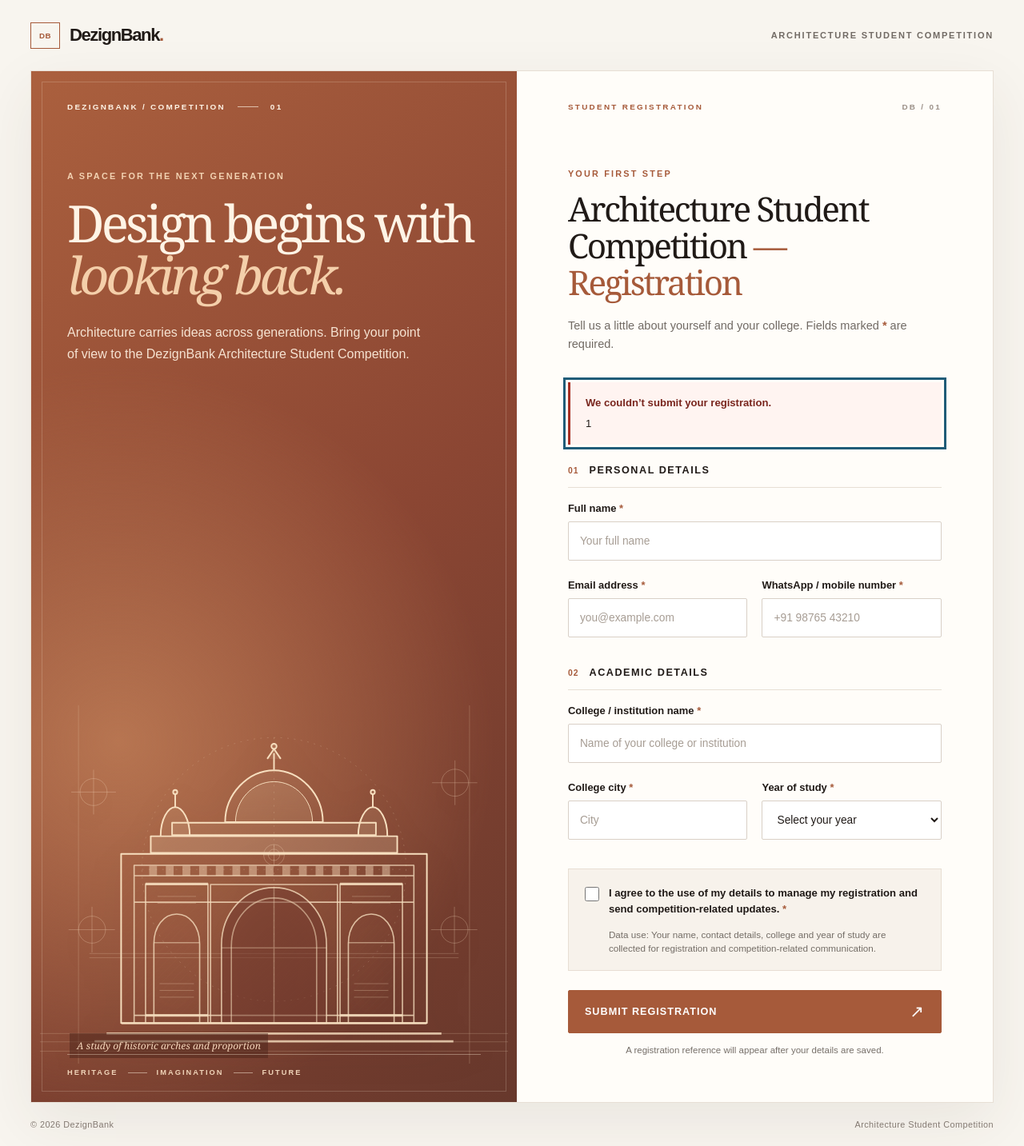
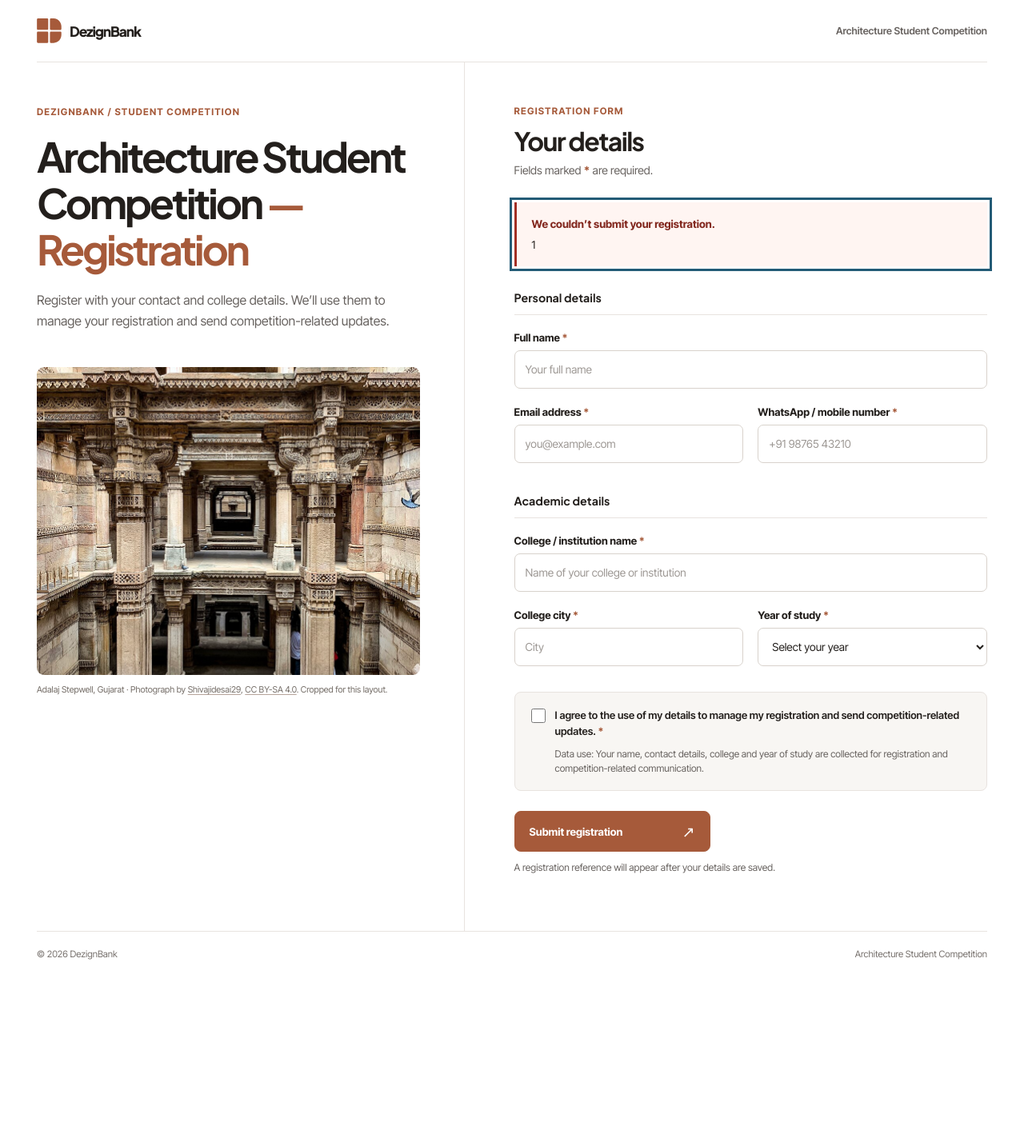
Before and after one commit to teamsidh/competition, a PHP site: page / in a window 1280 px wide. Shown: the whole page at 80% size. After the commit the page ends 1200 px from the top, so only its background shows below. Run offline with PHP 8.4, Linux system fonts and the light colour scheme; the visitor is signed in with stand-in values (Sample User, id 1).

Commit message:
Align competition registration with DezignBank brand and document submissions access

```diff
--- a/app/assets/style.css
+++ b/app/assets/style.css
@@ -1,96 +1,132 @@
-:root{--terracotta:#a65a3a;--rust:#824530;--dark:#201a17;--cream:#f8f5ef;--paper:#fffdf9;--line:#e7dfd5;--muted:#716a64;--error:#a62f24;--focus:#205c78;font-family:Arial,Helvetica,sans-serif;color:var(--dark);background:var(--cream)}
+:root{
+  --brand:#a65a3a;
+  --brand-dark:#87482f;
+  --ink:#231f1c;
+  --muted:#686360;
+  --line:#e8e3df;
+  --soft:#f8f6f3;
+  --error:#a22f24;
+  --focus:#235b76;
+  color:var(--ink);
+  background:#fff;
+  font-family:"Inter Tight",Arial,sans-serif;
+}
 *{box-sizing:border-box}
 html{scroll-behavior:smooth}
-body{margin:0;min-width:320px}
+body{min-width:320px;margin:0}
 button,input,select{font:inherit}
+button{cursor:pointer}
 a{color:inherit}
-button{cursor:pointer}
 :focus-visible{outline:3px solid var(--focus);outline-offset:3px}
-.skip-link{position:absolute;top:-4rem;left:1rem;z-index:20;background:var(--paper);padding:.7rem 1rem;border-radius:4px}
+.skip-link{position:absolute;top:-5rem;left:1rem;z-index:30;padding:.75rem 1rem;background:#fff;border:1px solid var(--line)}
 .skip-link:focus{top:1rem}
-.site-shell{max-width:1680px;min-height:100vh;margin:auto;padding:0 38px;display:flex;flex-direction:column}
-.site-header{height:88px;display:flex;align-items:center;justify-content:space-between;gap:20px}
-.brand{display:inline-flex;align-items:center;gap:12px;text-decoration:none}
-.brand-placeholder{display:grid;place-items:center;width:37px;height:33px;border:1.5px solid var(--terracotta);color:var(--terracotta);font-size:.61rem;font-weight:800;letter-spacing:.04em}
-.brand-name{font-size:1.38rem;font-weight:800;letter-spacing:-.065em}
-.brand-dot{color:var(--terracotta)}
-.header-label{font-size:.69rem;text-transform:uppercase;letter-spacing:.16em;color:var(--muted);font-weight:700}
-.main-grid{display:grid;grid-template-columns:minmax(0,1.02fr) minmax(0,1fr);min-height:700px;flex:1;border:1px solid var(--line);background:var(--paper);box-shadow:0 24px 70px rgba(69,47,32,.08)}
-.story-panel{position:relative;overflow:hidden;display:flex;flex-direction:column;min-height:900px;padding:39px 45px 30px;background:radial-gradient(circle at 18% 65%,#b77551 0%,transparent 48%),linear-gradient(140deg,#ab603e 0%,#8b4633 52%,#67382c 100%);color:#fff4e6}
-.story-panel:before{content:"";position:absolute;inset:13px;border:1px solid rgba(255,242,220,.19);pointer-events:none}
-.story-topline,.form-topline{position:relative;z-index:1;display:flex;align-items:center;gap:15px;font-size:.62rem;font-weight:800;letter-spacing:.23em}
-.topline-rule{width:26px;height:1px;background:rgba(255,244,230,.66)}
-.story-copy{position:relative;z-index:2;max-width:610px;margin-top:75px}
-.eyebrow{margin:0 0 20px;font-size:.68rem;font-weight:800;letter-spacing:.2em;text-transform:uppercase}
-.story-copy .eyebrow{color:#f2d2b2}
-.story-copy h1{margin:0;max-width:610px;font-family:Georgia,'Times New Roman',serif;font-size:clamp(3.2rem,5vw,5.9rem);font-weight:400;line-height:1.02;letter-spacing:-.06em}
-.story-copy h1 em{font-weight:400;color:#f4cfaa}
-.story-copy>p:last-child{max-width:445px;margin:25px 0 0;color:#f6e3d2;line-height:1.7;font-size:1rem}
-.heritage-art{position:relative;margin:auto -34px -12px;min-height:350px;display:flex;align-items:end;justify-content:center}
-.heritage-art img{width:min(100%,750px);height:auto;display:block;filter:drop-shadow(0 15px 20px rgba(43,18,10,.17))}
-.art-caption{position:absolute;left:37px;bottom:7px;padding:7px 9px;background:rgba(76,37,27,.5);font-family:Georgia,'Times New Roman',serif;font-size:.75rem;font-style:italic;color:#f6d7bc}
-.story-bottom{position:relative;z-index:2;display:flex;align-items:center;gap:12px;padding:17px 0 2px;border-top:1px solid rgba(255,240,219,.36);font-size:.58rem;font-weight:700;letter-spacing:.22em;color:#f0d4b9}
-.story-line{height:1px;width:24px;background:rgba(255,240,219,.5)}
-.form-panel{padding:39px clamp(28px,5vw,82px) 56px}
-.form-topline{justify-content:space-between;color:var(--terracotta)}
-.form-index{color:#9c9189}
-.form-intro{margin:72px 0 35px}
-.form-intro .eyebrow{color:var(--terracotta);margin-bottom:15px}
-.form-intro h2{margin:0;max-width:620px;font-family:Georgia,'Times New Roman',serif;font-weight:400;font-size:clamp(2.25rem,3.3vw,3.75rem);line-height:1.09;letter-spacing:-.052em}
-.form-intro h2 span{color:var(--terracotta)}
-.form-intro>p:last-child{margin:20px 0 0;line-height:1.6;color:var(--muted);font-size:.91rem}
-.required-mark{color:var(--terracotta);font-weight:700}
-.form-section-title{display:flex;align-items:center;gap:13px;margin:0 0 18px;padding-bottom:14px;border-bottom:1px solid var(--line)}
-.form-section-title.second{margin-top:37px}
-.form-section-title span{font-size:.65rem;color:var(--terracotta);font-weight:800;letter-spacing:.1em}
-.form-section-title h3{margin:0;font-size:.79rem;text-transform:uppercase;letter-spacing:.12em;font-weight:800}
-.field-grid{display:grid;grid-template-columns:1fr 1fr;column-gap:18px;row-gap:23px}
+.site-shell{max-width:1440px;min-height:100vh;margin:0 auto;padding:0 46px;display:flex;flex-direction:column}
+.site-header{min-height:78px;display:flex;align-items:center;justify-content:space-between;gap:20px;border-bottom:1px solid var(--line)}
+.brand{display:inline-flex;align-items:center;gap:10px;text-decoration:none}
+.brand-mark{display:block;width:31px;height:31px}
+.brand-name{font-family:"Plus Jakarta Sans",Arial,sans-serif;font-size:1.08rem;font-weight:800;letter-spacing:-.065em}
+.header-label{color:var(--muted);font-size:.78rem;font-weight:600}
+.main-grid{display:grid;grid-template-columns:minmax(0,.9fr) minmax(0,1.1fr);flex:1}
+.story-panel{min-width:0;padding:55px 55px 55px 0;border-right:1px solid var(--line)}
+.eyebrow{margin:0;color:var(--brand);font-size:.73rem;font-weight:700;letter-spacing:.1em;text-transform:uppercase}
+.story-copy h1{max-width:550px;margin:20px 0 0;font-family:"Plus Jakarta Sans",Arial,sans-serif;font-size:clamp(2.65rem,4vw,4.1rem);font-weight:700;line-height:1.13;letter-spacing:-.065em}
+.story-copy h1 span{color:var(--brand)}
+.story-copy>p:last-child{max-width:465px;margin:21px 0 0;color:var(--muted);font-size:1rem;line-height:1.65}
+.heritage-art{margin:45px 0 0}
+.heritage-art img{display:block;width:100%;height:385px;object-fit:cover;object-position:center 42%;border-radius:9px}
+.heritage-art figcaption{margin-top:10px;color:#746d67;font-size:.68rem;line-height:1.5}
+.heritage-art figcaption a{text-decoration:underline;text-decoration-color:#b6a49b;text-underline-offset:2px}
+.form-panel{min-width:0;padding:54px 0 70px 62px}
+.form-intro{margin:0 0 29px}
+.form-intro h2{margin:10px 0 6px;font-family:"Plus Jakarta Sans",Arial,sans-serif;font-size:clamp(1.85rem,2.5vw,2.35rem);font-weight:700;letter-spacing:-.05em}
+.form-intro>p:last-child{margin:0;color:var(--muted);font-size:.88rem;line-height:1.55}
+.required-mark{color:var(--brand);font-weight:700}
+.form-section-title{margin:30px 0 20px;padding-bottom:12px;border-bottom:1px solid var(--line)}
+.form-section-title.second{margin-top:38px}
+.form-section-title h3{margin:0;font-family:"Plus Jakarta Sans",Arial,sans-serif;font-size:.89rem;font-weight:700}
+.field-grid{display:grid;grid-template-columns:1fr 1fr;gap:21px 18px}
 .field{min-width:0;display:flex;flex-direction:column}
 .field-full{grid-column:1/-1}
-.field label{margin-bottom:9px;font-size:.81rem;font-weight:700}
-.field input,.field select{width:100%;height:49px;padding:0 14px;background:#fff;border:1px solid #d9d0c7;border-radius:2px;color:var(--dark);font-size:.86rem;transition:border-color .15s,box-shadow .15s}
-.field input::placeholder{color:#a79d94}
-.field input:hover,.field select:hover{border-color:#b8a89c}
-.field input:focus,.field select:focus{outline:2px solid var(--focus);outline-offset:1px;border-color:var(--focus)}
+.field label{margin-bottom:8px;font-size:.82rem;font-weight:700}
+.field input,.field select{width:100%;height:48px;padding:0 13px;border:1px solid #d8d2cc;border-radius:7px;background:#fff;color:var(--ink);font-size:.86rem;transition:border-color .15s,box-shadow .15s}
+.field input::placeholder{color:#9d9894}
+.field input:hover,.field select:hover{border-color:#aa9b90}
+.field input:focus,.field select:focus{border-color:var(--focus);outline:2px solid var(--focus);outline-offset:1px}
 .field [aria-invalid="true"],.consent-block [aria-invalid="true"]{border-color:var(--error)}
-.field-error{display:block;margin-top:7px;color:var(--error);font-size:.75rem;line-height:1.4}
-.consent-block{margin:36px 0 24px;padding:20px 20px 18px;background:#f7f2eb;border:1px solid #e8ded3}
-.checkbox-label{display:flex;align-items:flex-start;gap:12px;font-size:.82rem;line-height:1.55;font-weight:600;cursor:pointer}
-.checkbox-label input{flex:none;width:18px;height:18px;margin:2px 0 0;accent-color:var(--terracotta)}
+.field-error{display:block;margin-top:7px;color:var(--error);font-size:.76rem;line-height:1.4}
+.consent-block{margin:32px 0 25px;padding:18px 20px;background:var(--soft);border:1px solid var(--line);border-radius:8px}
+.checkbox-label{display:flex;align-items:flex-start;gap:12px;font-size:.81rem;font-weight:600;line-height:1.55;cursor:pointer}
+.checkbox-label input{flex:none;width:18px;height:18px;margin:2px 0 0;accent-color:var(--brand)}
 .consent-block>.field-error{margin-left:30px}
-.data-notice{margin:12px 0 0 30px;color:#746d66;line-height:1.5;font-size:.73rem}
-.submit-button{width:100%;min-height:54px;display:flex;align-items:center;justify-content:space-between;gap:20px;padding:0 20px;border:1px solid var(--terracotta);border-radius:2px;background:var(--terracotta);color:#fff;font-size:.79rem;font-weight:800;letter-spacing:.08em;text-transform:uppercase;transition:background .15s,transform .15s}
-.submit-button:hover{background:var(--rust);transform:translateY(-1px)}
-.submit-button:disabled{opacity:.66;cursor:wait;transform:none}
-.button-arrow{font-size:1.32rem;font-weight:400;line-height:1}
-.submit-note{margin:13px 0 0;color:#77706a;font-size:.72rem;line-height:1.5;text-align:center}
-.site-footer{display:flex;justify-content:space-between;gap:20px;padding:21px 0;color:#847a72;font-size:.68rem;letter-spacing:.04em}
-.error-summary{margin:0 0 25px;padding:16px 19px;background:#fff4f1;border-left:3px solid var(--error);font-size:.82rem;line-height:1.5}
-.error-summary strong{color:#79261e}
-.error-summary p{margin:7px 0 0}
+.data-notice{margin:10px 0 0 30px;color:var(--muted);font-size:.75rem;line-height:1.5}
+.submit-button{display:flex;align-items:center;justify-content:space-between;gap:22px;min-width:245px;min-height:51px;padding:0 18px;border:1px solid var(--brand);border-radius:8px;background:var(--brand);color:#fff;font-size:.83rem;font-weight:700;text-align:left;transition:background .15s,transform .15s}
+.submit-button:hover{background:var(--brand-dark);transform:translateY(-1px)}
+.submit-button:disabled{opacity:.65;cursor:wait;transform:none}
+.button-arrow{font-size:1.2rem;font-weight:400}
+.submit-note{margin:11px 0 0;color:var(--muted);font-size:.76rem;line-height:1.5}
+.site-footer{display:flex;justify-content:space-between;gap:16px;padding:21px 0;border-top:1px solid var(--line);color:#77716d;font-size:.72rem}
+.error-summary{margin:0 0 24px;padding:17px 19px;border-left:3px solid var(--error);background:#fff5f2;font-size:.84rem;line-height:1.5}
+.error-summary strong{color:#82271e}
+.error-summary p{margin:6px 0 0}
 .error-summary ul{margin:7px 0 0;padding-left:19px}
-.error-summary a{color:#79261e;text-decoration:underline;text-underline-offset:2px}
-.closed-notice{padding:27px 29px;border:1px solid var(--line);background:#f7f2eb}
-.closed-notice h3{margin:0 0 9px;font-family:Georgia,'Times New Roman',serif;font-size:1.4rem;font-weight:400}
+.error-summary a{color:#82271e;text-decoration:underline;text-underline-offset:2px}
+.closed-notice{padding:24px;border:1px solid var(--line);border-radius:8px;background:var(--soft)}
+.closed-notice h3{margin:0 0 8px;font-family:"Plus Jakarta Sans",Arial,sans-serif;font-size:1.25rem}
 .closed-notice p{margin:0;color:var(--muted);line-height:1.5}
 .honeypot{position:absolute!important;left:-9999px!important;width:1px!important;height:1px!important;overflow:hidden!important}
-.confirmation-main{position:relative;flex:1;display:grid;place-items:center;min-height:660px;overflow:hidden;border:1px solid var(--line);background:linear-gradient(135deg,#f8f2e9,#fffdf9 60%)}
-.confirmation-visual{position:absolute;left:-12%;bottom:-26%;width:68%;opacity:.1;filter:sepia(1)}
-.confirmation-visual img{width:100%;height:auto}
-.confirmation-card{position:relative;z-index:1;width:min(100% - 40px,590px);margin:55px 0;padding:47px 50px;background:var(--paper);border:1px solid var(--line);box-shadow:0 25px 80px rgba(69,47,32,.1)}
-.confirmation-icon{display:grid;place-items:center;width:42px;height:42px;margin-bottom:28px;border-radius:50%;background:#e7eee5;color:#3e6a40;font-weight:700;font-size:1.2rem}
-.confirmation-card .eyebrow{color:var(--terracotta);margin-bottom:12px}
-.confirmation-card h1{margin:0 0 14px;font-family:Georgia,'Times New Roman',serif;font-size:clamp(2.5rem,4.5vw,4rem);font-weight:400;line-height:1.1;letter-spacing:-.045em}
-.confirmation-card>p:not(.eyebrow){color:var(--muted);line-height:1.6;font-size:.92rem}
-.reference-box{margin:31px 0 13px;padding:22px 24px;border:1px solid #dbc6b6;background:#fbf5ef}
-.reference-box span{display:block;margin-bottom:10px;color:var(--terracotta);font-size:.64rem;font-weight:800;letter-spacing:.16em}
-.reference-box strong{font-size:clamp(1.06rem,2.5vw,1.48rem);letter-spacing:.09em;overflow-wrap:anywhere}
-.confirmation-footnote{font-size:.76rem!important}
-.confirmation-actions{display:flex;flex-wrap:wrap;align-items:center;gap:21px;margin-top:31px}
-.print-button{width:auto;min-width:250px}
-.text-link{font-size:.78rem;font-weight:700;text-decoration-color:var(--terracotta);text-underline-offset:4px}
-@media(max-width:1020px){.site-shell{padding:0 22px}.main-grid{grid-template-columns:1fr}.story-panel{min-height:550px;padding:35px 38px}.story-copy{margin-top:45px}.story-copy h1{font-size:clamp(3.2rem,7vw,5.2rem)}.heritage-art{position:absolute;right:-3%;bottom:43px;width:55%;opacity:.75}.art-caption{display:none}.story-bottom{margin-top:auto}.form-panel{padding:45px max(38px,7vw) 60px}.form-intro{margin-top:46px}}
-@media(max-width:650px){.site-shell{padding:0 12px}.site-header{height:72px}.brand-name{font-size:1.19rem}.brand-placeholder{width:29px;height:29px}.header-label{max-width:126px;text-align:right;line-height:1.5;font-size:.53rem}.story-panel{min-height:490px;padding:29px 28px 24px}.story-panel:before{inset:8px}.story-copy{margin-top:45px}.story-copy h1{max-width:400px;font-size:clamp(2.7rem,10.6vw,4.3rem)}.story-copy>p:last-child{max-width:330px;font-size:.88rem;margin-top:18px}.heritage-art{right:-12%;bottom:39px;width:92%;opacity:.48}.story-bottom{gap:8px;font-size:.48rem}.story-line{width:14px}.form-panel{padding:32px 22px 43px}.form-intro{margin:42px 0 33px}.form-intro h2{font-size:clamp(2.15rem,8.5vw,3.1rem)}.field-grid{grid-template-columns:1fr;row-gap:19px}.field-full{grid-column:auto}.form-section-title.second{margin-top:34px}.consent-block{padding:17px;margin-top:30px}.site-footer{font-size:.59rem;line-height:1.4}.confirmation-card{padding:35px 25px;margin:32px 0}.confirmation-main{min-height:620px}.confirmation-actions{align-items:stretch;flex-direction:column;gap:16px}.print-button{width:100%}.text-link{text-align:center}}
+.confirmation-main{flex:1;display:grid;place-items:center;padding:45px 0}
+.confirmation-card{width:min(100%,680px);padding:44px 0;border-top:4px solid var(--brand)}
+.confirmation-icon{display:grid;place-items:center;width:42px;height:42px;margin-bottom:23px;border-radius:50%;background:#e8efe6;color:#35683d;font-size:1.1rem;font-weight:700}
+.confirmation-card h1{margin:10px 0 14px;font-family:"Plus Jakarta Sans",Arial,sans-serif;font-size:clamp(2.4rem,4.5vw,3.6rem);font-weight:700;letter-spacing:-.055em;line-height:1.13}
+.confirmation-card>p:not(.eyebrow){color:var(--muted);font-size:.95rem;line-height:1.6}
+.reference-box{margin:30px 0 12px;padding:20px 22px;border:1px solid var(--line);border-radius:8px;background:var(--soft)}
+.reference-box span{display:block;margin-bottom:9px;color:var(--brand);font-size:.68rem;font-weight:700;letter-spacing:.08em}
+.reference-box strong{font-family:"Plus Jakarta Sans",Arial,sans-serif;font-size:clamp(1rem,2.5vw,1.4rem);letter-spacing:.025em;overflow-wrap:anywhere}
+.confirmation-footnote{font-size:.8rem!important}
+.confirmation-actions{display:flex;flex-wrap:wrap;align-items:center;gap:24px;margin-top:30px}
+.print-button{width:auto}
+.text-link{font-size:.83rem;font-weight:700;text-decoration-color:var(--brand);text-underline-offset:4px}
+@media(max-width:1000px){
+  .site-shell{padding:0 28px}
+  .main-grid{grid-template-columns:1fr}
+  .story-panel{display:grid;grid-template-columns:1.1fr .9fr;gap:30px;padding:40px 0;border-right:0;border-bottom:1px solid var(--line)}
+  .story-copy h1{font-size:clamp(2.4rem,5vw,3.4rem)}
+  .heritage-art{margin:0}
+  .heritage-art img{height:300px}
+  .form-panel{padding:38px 0 58px}
+}
+@media(max-width:700px){
+  .site-shell{padding:0 19px}
+  .site-header{min-height:67px}
+  .brand-mark{width:27px;height:27px}
+  .brand-name{font-size:1rem}
+  .header-label{max-width:120px;font-size:.67rem;text-align:right;line-height:1.35}
+  .story-panel{display:block;padding:32px 0 27px}
+  .story-copy h1{margin-top:15px;font-size:clamp(2.2rem,8.7vw,3.25rem)}
+  .story-copy>p:last-child{margin-top:15px;font-size:.91rem}
+  .heritage-art{margin-top:26px}
+  .heritage-art img{height:250px}
+  .form-panel{padding:30px 0 48px}
+  .form-intro{margin-bottom:24px}
+  .field-grid{grid-template-columns:1fr;gap:18px}
+  .field-full{grid-column:auto}
+  .form-section-title.second{margin-top:32px}
+  .consent-block{padding:16px}
+  .submit-button{width:100%}
+  .site-footer{font-size:.68rem;line-height:1.4}
+  .confirmation-main{padding:40px 0}
+  .confirmation-card{padding:33px 0}
+  .confirmation-actions{align-items:stretch;flex-direction:column;gap:17px}
+  .print-button{width:100%}
+  .text-link{text-align:center}
+}
 @media(prefers-reduced-motion:reduce){html{scroll-behavior:auto}.submit-button{transition:none}}
-@media print{@page{margin:18mm}.site-shell{padding:0}.site-header{height:60px}.confirmation-main{min-height:auto;border:0;background:#fff;display:block}.confirmation-visual,.confirmation-actions,.site-footer,.header-label{display:none!important}.confirmation-card{width:100%;margin:35px 0;padding:0;border:0;box-shadow:none}.reference-box{break-inside:avoid}}
-@media(max-width:650px){.main-grid{grid-template-columns:minmax(0,1fr)}.story-panel,.form-panel{min-width:0}.story-panel{min-height:540px}.story-copy h1{max-width:100%;font-size:clamp(2.6rem,10vw,3.2rem)}.heritage-art{right:-10%;bottom:35px;width:72%;opacity:.24}}
+@media print{
+  @page{margin:18mm}
+  .site-shell{padding:0}
+  .site-header{min-height:60px}
+  .confirmation-main{display:block;padding:0}
+  .confirmation-card{width:100%;padding:25px 0;border-top:2px solid var(--brand)}
+  .confirmation-actions,.site-footer,.header-label{display:none!important}
+  .reference-box{break-inside:avoid}
+}
--- a/app/index.php
+++ b/app/index.php
@@ -26,8 +26,11 @@
   <meta name="viewport" content="width=device-width, initial-scale=1">
   <meta name="theme-color" content="#A65A3A">
   <meta name="description" content="Register for the DezignBank Architecture Student Competition.">
+  <link rel="preconnect" href="https://fonts.googleapis.com">
+  <link rel="preconnect" href="https://fonts.gstatic.com" crossorigin>
+  <link href="https://fonts.googleapis.com/css2?family=Inter+Tight:wght@400;500;600;700&family=Plus+Jakarta+Sans:wght@500;600;700;800&display=swap" rel="stylesheet">
   <link rel="canonical" href="<?= e(canonical_url($config, 'index.php')) ?>">
-  <link rel="stylesheet" href="<?= e(path_url($config, 'assets/style.css')) ?>">
+  <link rel="stylesheet" href="<?= e(path_url($config, 'assets/style.css')) ?>?v=20261002-redesign">
   <script src="<?= e(path_url($config, 'assets/form.js')) ?>" defer></script>
   <title>Architecture Student Competition — Registration | DezignBank</title>
 </head>
@@ -36,33 +39,30 @@
   <div class="site-shell">
     <header class="site-header">
       <a class="brand" href="<?= e(path_url($config, 'index.php')) ?>" aria-label="DezignBank competition registration home">
-        <span class="brand-placeholder" aria-hidden="true">DB</span>
-        <span class="brand-name">DezignBank<span class="brand-dot">.</span></span>
+        <img class="brand-mark" src="<?= e(path_url($config, 'assets/dezignbank-mark.svg')) ?>" alt="" width="31" height="31">
+        <span class="brand-name">DezignBank</span>
       </a>
-      <span class="header-label">Architecture student competition</span>
+      <span class="header-label">Architecture Student Competition</span>
     </header>
 
     <main class="main-grid" id="registration">
       <section class="story-panel" aria-labelledby="story-title">
-        <div class="story-topline"><span>DEZIGNBANK / COMPETITION</span><span class="topline-rule"></span><span>01</span></div>
         <div class="story-copy">
-          <p class="eyebrow">A space for the next generation</p>
-          <h1 id="story-title">Design begins with <em>looking back.</em></h1>
-          <p>Architecture carries ideas across generations. Bring your point of view to the DezignBank Architecture Student Competition.</p>
+          <p class="eyebrow">DezignBank / Student competition</p>
+          <h1 id="story-title">Architecture Student Competition <span>— Registration</span></h1>
+          <p>Register with your contact and college details. We’ll use them to manage your registration and send competition-related updates.</p>
         </div>
-        <div class="heritage-art">
-          <img src="<?= e(path_url($config, 'assets/heritage-architecture.svg')) ?>" alt="" width="900" height="690">
-          <span class="art-caption">A study of historic arches and proportion</span>
-        </div>
-        <div class="story-bottom"><span>HERITAGE</span><span class="story-line"></span><span>IMAGINATION</span><span class="story-line"></span><span>FUTURE</span></div>
+        <figure class="heritage-art">
+          <img src="<?= e(path_url($config, 'assets/adalaj-stepwell.jpg')) ?>" alt="Carved stone columns and galleries at Adalaj Stepwell in Gujarat" width="960" height="1158">
+          <figcaption>Adalaj Stepwell, Gujarat · Photograph by <a href="https://commons.wikimedia.org/wiki/File:Adalaj_Stepwell-Adalaj_Ahmedabad-Gujarat-IMG_1021.jpg" rel="noopener noreferrer" target="_blank">Shivajidesai29</a>, <a href="https://creativecommons.org/licenses/by-sa/4.0/" rel="noopener noreferrer" target="_blank">CC BY-SA 4.0</a>. Cropped for this layout.</figcaption>
+        </figure>
       </section>
 
       <section class="form-panel" aria-labelledby="form-title">
-        <div class="form-topline"><span>STUDENT REGISTRATION</span><span class="form-index">DB / 01</span></div>
         <div class="form-intro">
-          <p class="eyebrow">Your first step</p>
-          <h2 id="form-title">Architecture Student Competition <span>— Registration</span></h2>
-          <p>Tell us a little about yourself and your college. Fields marked <span class="required-mark">*</span> are required.</p>
+          <p class="eyebrow">Registration form</p>
+          <h2 id="form-title">Your details</h2>
+          <p>Fields marked <span class="required-mark">*</span> are required.</p>
         </div>
 
         <?php if (!$isOpen): ?>
@@ -92,7 +92,7 @@
               <input id="website" name="website" type="text" tabindex="-1" autocomplete="off">
             </div>
 
-            <div class="form-section-title"><span>01</span><h3>Personal details</h3></div>
+            <div class="form-section-title"><h3>Personal details</h3></div>
             <div class="field-grid">
               <div class="field field-full">
                 <label for="full_name">Full name <span class="required-mark" aria-hidden="true">*</span></label>
@@ -111,7 +111,7 @@
               </div>
             </div>
 
-            <div class="form-section-title second"><span>02</span><h3>Academic details</h3></div>
+            <div class="form-section-title second"><h3>Academic details</h3></div>
             <div class="field-grid">
               <div class="field field-full">
                 <label for="college_name">College / institution name <span class="required-mark" aria-hidden="true">*</span></label>
```
Also changed, not shown: app/confirmation.php (+7 -5 lines), README.md, app/assets/adalaj-stepwell.jpg (added), app/assets/dezignbank-mark.svg (added).
